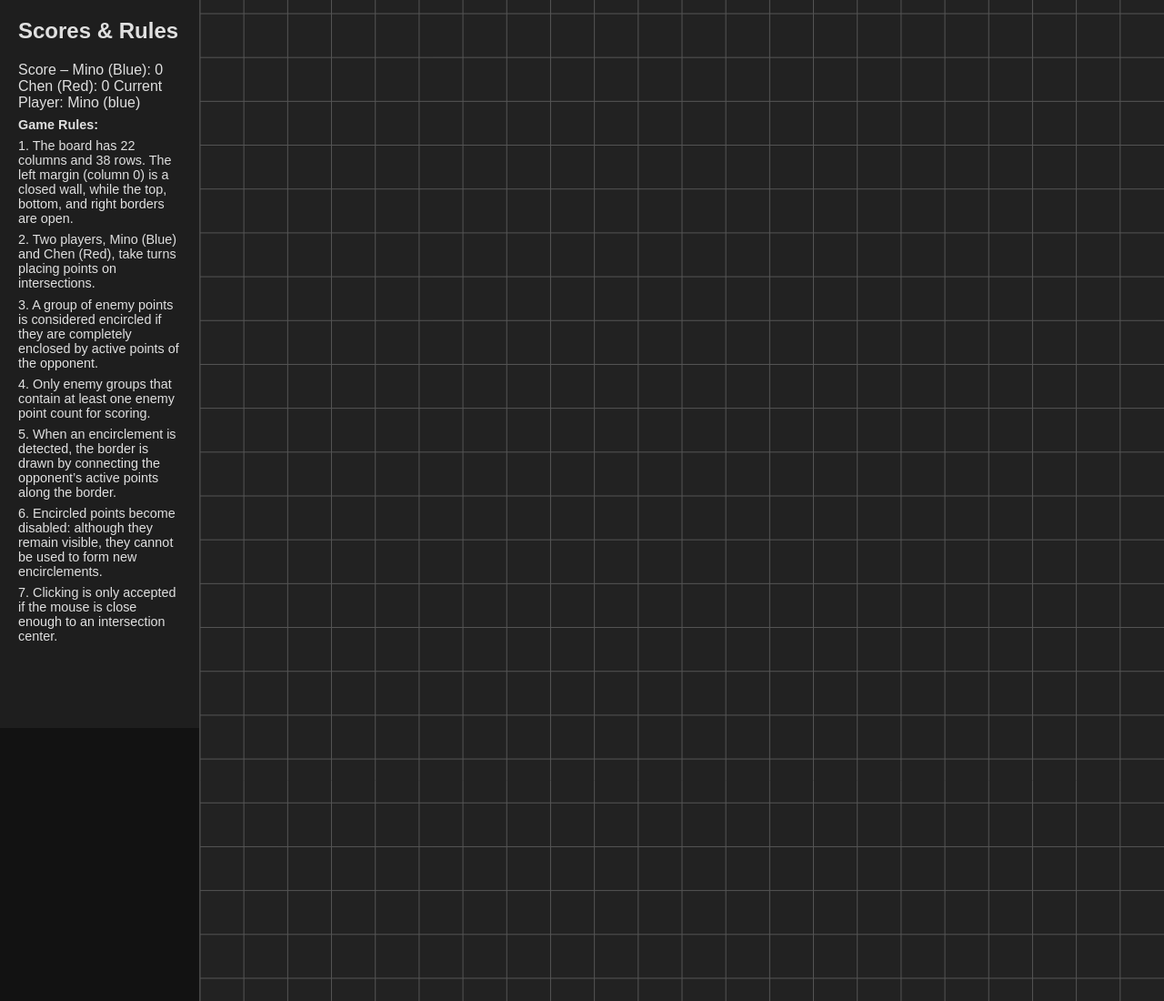
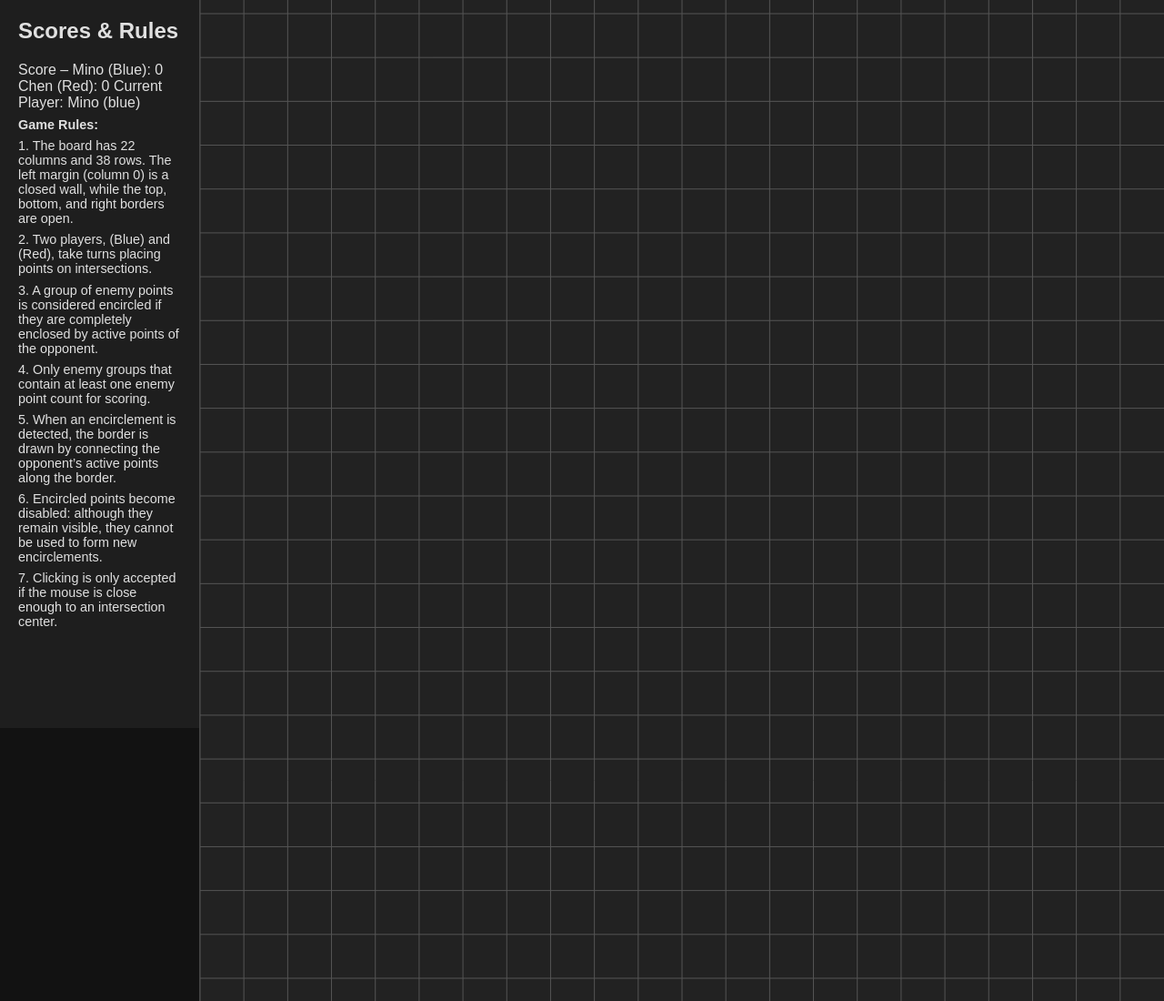
Before and after one commit to Mino75/2025-faritany, a website: page index.html in a window 1280 px wide. Shown: the top 1100 px of the page at 91% size. Drawn offline with Linux system fonts and the light colour scheme.

Commit message:
Update index.html

```diff
--- a/index.html
+++ b/index.html
@@ -17,7 +17,7 @@
       <div id="rules">
         <p><strong>Game Rules:</strong></p>
         <p>1. The board has 22 columns and 38 rows. The left margin (column 0) is a closed wall, while the top, bottom, and right borders are open.</p>
-        <p>2. Two players, Mino (Blue) and Chen (Red), take turns placing points on intersections.</p>
+        <p>2. Two players, (Blue) and (Red), take turns placing points on intersections.</p>
         <p>3. A group of enemy points is considered encircled if they are completely enclosed by active points of the opponent.</p>
         <p>4. Only enemy groups that contain at least one enemy point count for scoring.</p>
         <p>5. When an encirclement is detected, the border is drawn by connecting the opponent’s active points along the border.</p>
```
